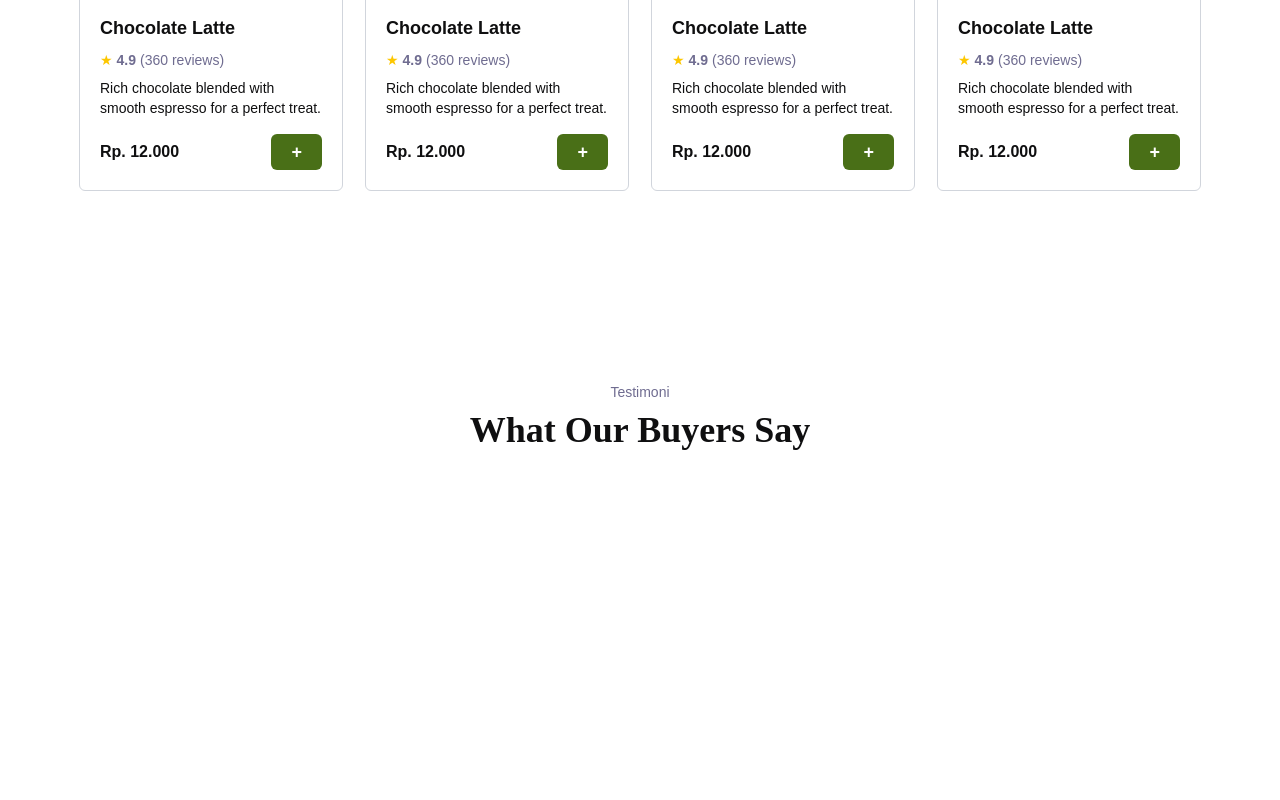
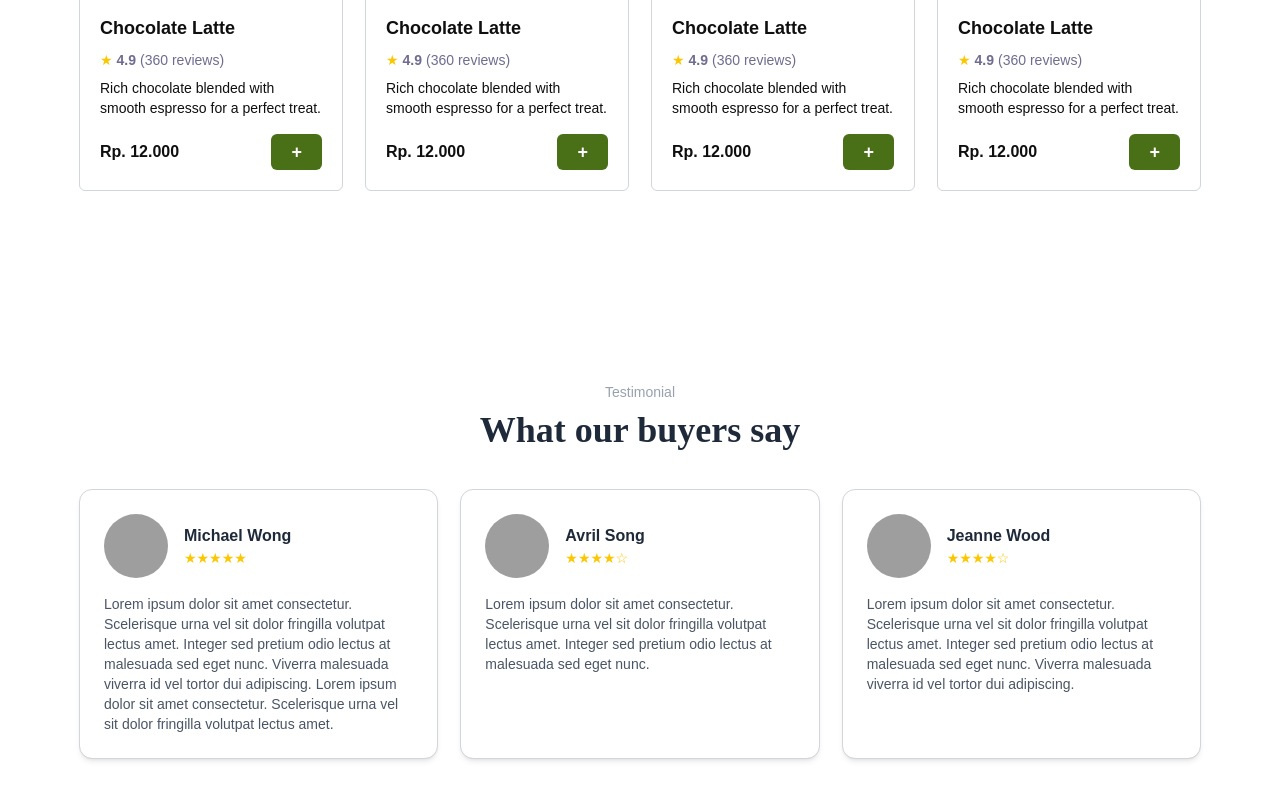
Before and after one commit to vani2522/manahayu-web, a website: page home.html in a window 1280 px wide. Shown: the part 2698-3498 px from the top of the page. Before the commit the page ends 3260 px from the top, so only its background shows below. Drawn offline with Linux system fonts and the light colour scheme; grey boxes are pictures that could not be loaded.

Commit message:
update home

```diff
--- a/home.html
+++ b/home.html
@@ -13,7 +13,7 @@
   <div id="header-container"></div>
 
   <!-- Hero Section -->
-  <section class="relative w-full h-screen overflow-hidden bg-cover bg-center rounded-br-[80px]">
+  <section id="Hero" class="relative w-full h-screen overflow-hidden bg-cover bg-center rounded-br-[80px]">
     <div class="absolute inset-0">
       <img src="assets/hero image.jpg" alt="hero-image" class="object-cover w-full h-full" />
       <div class="absolute inset-0 bg-black/45"></div>
@@ -42,7 +42,7 @@
   </section>
 
   <!-- About Us Section -->
-  <section class="px-6 py-16 md:px-20 md:py-24">
+  <section id="About us" class="px-6 py-16 md:px-20 md:py-24">
     <div class="mx-auto max-w-7xl">
       <div class="mb-12 text-center">
         <p class="mb-2 text-sm text-empat">About us</p>
@@ -86,7 +86,7 @@
   </section>
 
   <!-- Room Section -->
-  <section class="px-6 py-16 bg-white md:px-20 md:py-24">
+  <section id="Room" class="px-6 py-16 bg-white md:px-20 md:py-24">
     <div class="mx-auto text-center max-w-7xl">
       <p class="mb-2 text-sm text-empat">Room</p>
       <h2 class="mb-4 text-3xl font-semibold font-secondary text-primary md:text-4xl">
@@ -117,7 +117,7 @@
   </section>
 
   <!-- Menu Section -->
-  <section class="px-6 py-16 bg-white md:px-20 md:py-24">
+  <section id="Menu" class="px-6 py-16 bg-white md:px-20 md:py-24">
     <div class="mx-auto text-center max-w-7xl">
       <p class="mb-2 text-sm text-empat font-primary">Menu</p>
       <h2 class="mb-4 text-3xl font-semibold font-secondary text-primary md:text-4xl">
@@ -217,12 +217,62 @@
   </section>
 
   <!-- Testimoni -->
-  <section class="px-6 py-16 bg-white md:px-20 md:py-24">
+  <section id="Testimoni" class="px-6 py-16 bg-white md:px-20 md:py-24">
     <div class="mx-auto text-center max-w-7xl">
-      <p class="mb-2 text-sm text-empat font-primary">Testimoni</p>
-      <h2 class="mb-4 text-3xl font-semibold font-secondary text-primary md:text-4xl">
-        What Our Buyers Say
+      <p class="mb-2 text-sm text-gray-400 font-primary">Testimonial</p>
+      <h2 class="mb-10 text-3xl font-semibold text-gray-800 font-secondary md:text-4xl">
+        What our buyers say
       </h2>
+
+      <div class="grid grid-cols-1 gap-6 sm:grid-cols-2 lg:grid-cols-3">
+        <!-- Card 1 -->
+        <div class="p-6 shadow-md outline-1 outline-gray-300 outline-solid rounded-xl">
+          <div class="flex items-center gap-4 mb-4">
+            <img src="assets/hero image.jpg" alt="Michael Wong" class="object-cover w-16 h-16 rounded-full">
+            <div class="text-left">
+              <p class="font-semibold text-gray-800">Michael Wong</p>
+              <div class="text-sm text-yellow-400">★★★★★</div>
+            </div>
+          </div>
+          <p class="text-sm text-left text-gray-600">
+            Lorem ipsum dolor sit amet consectetur. Scelerisque urna vel sit dolor fringilla volutpat lectus amet.
+            Integer sed pretium odio lectus at malesuada sed eget nunc. Viverra malesuada viverra id vel tortor dui adipiscing.
+            Lorem ipsum dolor sit amet consectetur. Scelerisque urna vel sit dolor fringilla volutpat lectus amet.
+          </p>
+        </div>
+
+        <!-- Card 2 -->
+        <div class="p-6 shadow-md outline-1 outline-gray-300 outline-solid rounded-xl">
+          <div class="flex items-center gap-4 mb-4">
+            <img src="assets/hero image.jpg" alt="Avril Song" class="object-cover w-16 h-16 rounded-full">
+            <div class="text-left">
+              <p class="font-semibold text-gray-800">Avril Song</p>
+              <div class="text-sm text-yellow-400">★★★★☆</div>
+            </div>
+          </div>
+          <p class="text-sm text-left text-gray-600">
+            Lorem ipsum dolor sit amet consectetur. Scelerisque urna vel sit dolor fringilla volutpat lectus amet. Integer sed pretium odio lectus at malesuada sed eget nunc.
+          </p>
+        </div>
+
+        <!-- Card 3 -->
+        <div class="p-6 shadow-md outline-1 outline-gray-300 outline-solid rounded-xl">
+          <div class="flex items-center gap-4 mb-4">
+            <img src="assets/hero image.jpg" alt="Jeanne Wood" class="object-cover w-16 h-16 rounded-full">
+            <div class="text-left">
+              <p class="font-semibold text-gray-800">Jeanne Wood</p>
+              <div class="text-sm text-yellow-400">★★★★☆</div>
+            </div>
+          </div>
+          <p class="text-sm text-left text-gray-600">
+            Lorem ipsum dolor sit amet consectetur. Scelerisque urna vel sit dolor fringilla volutpat lectus amet. Integer sed pretium odio lectus at malesuada sed eget nunc. Viverra malesuada viverra id vel tortor dui adipiscing.
+          </p>
+        </div>
+      </div>
+    </div>
+  </section>
+
+  <!-- Contact/Promo   -->
 
   <script src="script.js"></script>
 </body>
```
Also changed, not shown: output.css.
